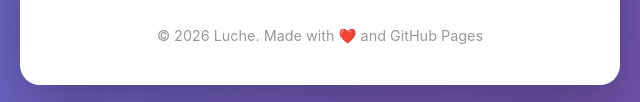
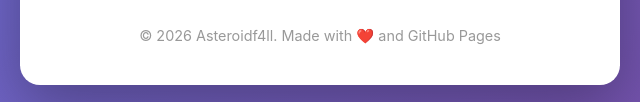
Before and after one commit to Asteroidf4ll/Vibe-Coding, a plain HTML site: page index.html in a window 1280 px wide. Shown: the part 697-799 px from the top of the page, 320-960 px from the left. Drawn offline with Linux system fonts and the light colour scheme.

Commit message:
Update index.html

```diff
--- a/index.html
+++ b/index.html
@@ -3,7 +3,7 @@
 <head>
     <meta charset="UTF-8">
     <meta name="viewport" content="width=device-width, initial-scale=1.0">
-    <title>Luche's Personal Page</title>
+    <title>Asteroidf4ll's Personal Page</title>
     <style>
         * {
             margin: 0;
@@ -154,7 +154,7 @@
         </div>
 
         <div class="footer">
-            <p>© 2026 Luche. Made with ❤️ and GitHub Pages</p>
+            <p>© 2026 Asteroidf4ll. Made with ❤️ and GitHub Pages</p>
         </div>
     </div>
 </body>
```
